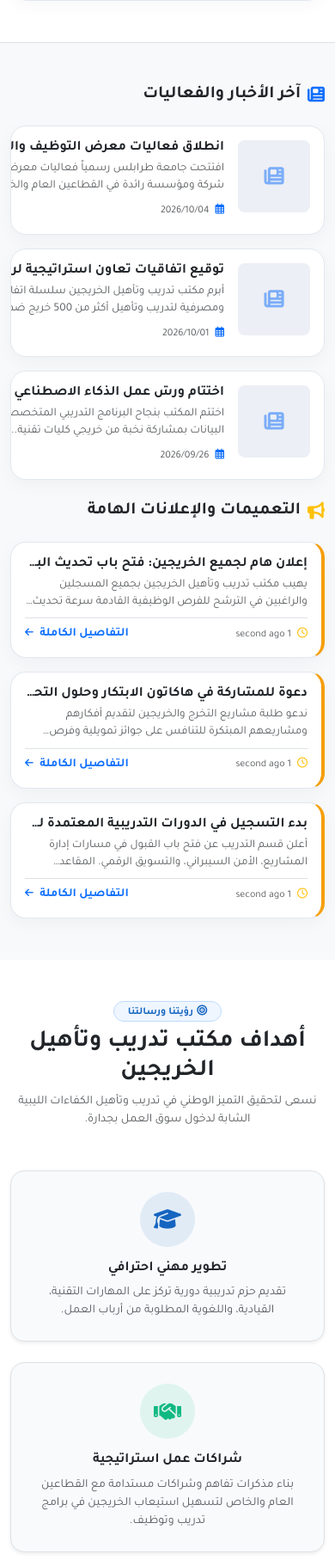
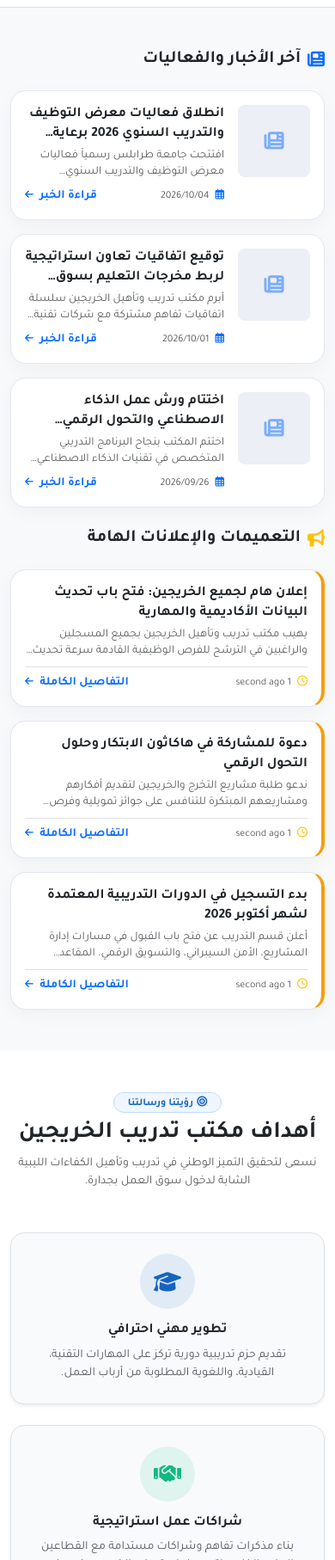
Before and after one commit to michelinehowes-cloud/GTS, a Laravel app: page / in a window 390 px wide. Shown: the part 4686-6500 px from the top of the page at 86% size. Run offline with Laravel 9, Linux system fonts and the light colour scheme; data comes from the database, SQL or seed files in the repository; tables that the repository leaves empty hold one stand-in row (values such as "Sample post"); parts of the project's set-up code (start-up, migrations or seed data) failed here and were passed over.

Commit message:
fix(mobile-ui): enhance responsive layout, topbar spacing, news cards, circular buttons, and update office title

```diff
--- a/resources/views/auth/company-register-success.blade.php
+++ b/resources/views/auth/company-register-success.blade.php
@@ -69,7 +69,7 @@
 
         <h3 class="fw-bold text-dark mb-2">تم استلام طلب تسجيل شركتكم بنجاح!</h3>
         <p class="text-muted mb-4" style="font-size: 1rem; line-height: 1.6;">
-            شكراً لاهتمامكم بالشراكة مع مكتب تدريب وتأهيل الخريجين بجامعة طرابلس. تم تسجيل بيانات شركتكم وحسابكم في المنظومة وهو قيد المراجعة حالياً.
+            شكراً لاهتمامكم بالشراكة مع مكتب تدريب الخريجين بجامعة طرابلس. تم تسجيل بيانات شركتكم وحسابكم في المنظومة وهو قيد المراجعة حالياً.
         </p>
 
         @if(session('company_name'))
--- a/resources/views/auth/company-register.blade.php
+++ b/resources/views/auth/company-register.blade.php
@@ -1,6 +1,6 @@
 @extends('layouts.guest')
 
-@section('title', 'تسجيل حساب شركة أو مؤسسة جديدة - مكتب تدريب وتأهيل الخريجين')
+@section('title', 'تسجيل حساب شركة أو مؤسسة جديدة - مكتب تدريب الخريجين')
 
 @push('styles')
 <style>
@@ -123,7 +123,7 @@
                      onerror="this.src='{{ asset('images/office-logo.png') }}'">
                 <div>
                     <div class="fw-bold fs-6 text-primary">جامعة طرابلس</div>
-                    <small class="text-muted">مكتب تدريب وتأهيل الخريجين</small>
+                    <small class="text-muted">مكتب تدريب الخريجين</small>
                 </div>
             </a>
             <a href="{{ route('home') }}" class="btn btn-outline-secondary btn-sm rounded-pill px-3">
@@ -139,7 +139,7 @@
                 </div>
                 <h3 class="fw-bold mb-2">طلب انضمام وتسجيل شركة / مؤسسة شريكة</h3>
                 <p class="mb-0 text-white-50" style="font-size:.95rem;max-width:650px;margin:0 auto;">
-                    انضم إلى شبكة شركاء مكتب تدريب وتأهيل الخريجين بجامعة طرابلس للإعلان عن الشواغر الوظيفية وبرامج التدريب الميداني والتعاون الأكاديمي.
+                    انضم إلى شبكة شركاء مكتب تدريب الخريجين بجامعة طرابلس للإعلان عن الشواغر الوظيفية وبرامج التدريب الميداني والتعاون الأكاديمي.
                 </p>
             </div>
 
--- a/resources/views/company/dashboard.blade.php
+++ b/resources/views/company/dashboard.blade.php
@@ -430,7 +430,7 @@
                     <ul class="text-muted small ps-3 mb-0" style="line-height: 1.8;">
                         <li>حدد المهارات التقنية والتخصص الأكاديمي المطلوب بدقة.</li>
                         <li>تابع حالة المرشحين بانتظام وحدّث حالتهم عبر نظام التوظيف (ATS).</li>
-                        <li>فريق مكتب تدريب وتأهيل الخريجين بجامعة طرابلس جاهز دائماً لتسهيل المقابلات والتنسيق الأكاديمي.</li>
+                        <li>فريق مكتب تدريب الخريجين بجامعة طرابلس جاهز دائماً لتسهيل المقابلات والتنسيق الأكاديمي.</li>
                     </ul>
                 </div>
             </div>
--- a/resources/views/graduate/id-card.blade.php
+++ b/resources/views/graduate/id-card.blade.php
@@ -8,7 +8,7 @@
     <!-- Unified Page Hero Banner -->
     <x-page-hero
         title="بطاقة الخريج الرقمية الذكية"
-        subtitle="الهوية الرسمية المعتمدة للخريج — صالحة للاستخدام في كافة الدورات التدريبية، معارض التوظيف، والمشاريع والفعاليات المعتمدة بمكتب تدريب وتأهيل الخريجين بجامعة طرابلس."
+        subtitle="الهوية الرسمية المعتمدة للخريج — صالحة للاستخدام في كافة الدورات التدريبية، معارض التوظيف، والمشاريع والفعاليات المعتمدة بمكتب تدريب الخريجين بجامعة طرابلس."
         icon="fas fa-id-badge"
         :breadcrumbs="[
             ['label' => 'منصة الخريجين', 'url' => route('graduate.dashboard')],
@@ -213,7 +213,7 @@
                 <!-- الجزء السفلي من البطاقة (Footer) -->
                 <div class="card-footer bg-light border-top text-center py-2.5">
                     <small class="text-muted fw-bold" style="font-size: 0.78rem;">
-                        <i class="fas fa-university me-1 text-primary"></i> مكتب تدريب وتأهيل الخريجين — جامعة طرابلس
+                        <i class="fas fa-university me-1 text-primary"></i> مكتب تدريب الخريجين — جامعة طرابلس
                     </small>
                 </div>
 
--- a/resources/views/graduate/public_profile.blade.php
+++ b/resources/views/graduate/public_profile.blade.php
@@ -62,7 +62,7 @@
 @push('styles')
 <style>
     /* =========================================================================
-       هوية المنظومة الموحدة — مكتب تدريب وتأهيل الخريجين بجامعة طرابلس
+       هوية المنظومة الموحدة — مكتب تدريب الخريجين بجامعة طرابلس
        ========================================================================= */
     :root {
         --bento-primary: #0d3882;
@@ -451,7 +451,7 @@
                             <!-- شعار وهوية المنظومة المعتمدة -->
                             <span class="system-hero-badge">
                                 <img src="{{ asset('storage/logo.jpg') }}" onerror="this.src='{{ asset('images/logo.jpg') }}'" class="rounded-circle" style="width: 20px; height: 20px; object-fit: cover;">
-                                <span>{{ $university }} — مكتب تدريب وتأهيل الخريجين</span>
+                                <span>{{ $university }} — مكتب تدريب الخريجين</span>
                             </span>
                         </div>
 
--- a/resources/views/job-fair/admin/visitors.blade.php
+++ b/resources/views/job-fair/admin/visitors.blade.php
@@ -564,7 +564,7 @@
         </div>
 
         <h2 style="font-size: 26pt; color: #045db0; font-weight: 800; margin-bottom: 10px;">{{ $fair->title }}</h2>
-        <h4 style="font-size: 16pt; color: #555; margin-bottom: 25px;">جامعة طرابلس — مكتب تدريب وتأهيل الخريجين</h4>
+        <h4 style="font-size: 16pt; color: #555; margin-bottom: 25px;">جامعة طرابلس — مكتب تدريب الخريجين</h4>
 
         <div style="background: #f8fafc; border: 2px dashed #045db0; border-radius: 20px; padding: 25px; display: inline-block; margin-bottom: 25px;">
             <div id="gatePosterQrContainer"></div>
--- a/resources/views/job-fair/program.blade.php
+++ b/resources/views/job-fair/program.blade.php
@@ -1242,7 +1242,7 @@
                 </div>
                 <div class="cs-track-text">
                     <h4>شهادات حضور معتمدة</h4>
-                    <p>شهادات معتمدة صادرة من مكتب تدريب وتأهيل الخريجين</p>
+                    <p>شهادات معتمدة صادرة من مكتب تدريب الخريجين</p>
                 </div>
             </div>
         </div>
--- a/resources/views/job-fair/public.blade.php
+++ b/resources/views/job-fair/public.blade.php
@@ -1817,7 +1817,7 @@
         <div class="row pb-4">
             <div class="col-12 text-center">
                 <div class="d-flex justify-content-center align-items-center flex-wrap gap-4 gap-md-5 mt-2">
-                    <img src="{{ asset('images/logo.jpg') }}" alt="مكتب تدريب وتأهيل الخريجين — جامعة طرابلس" class="hero-strip-logo hero-strip-logo-office" title="مكتب تدريب وتأهيل الخريجين — جامعة طرابلس" onerror="this.src='{{ asset('images/uni_logo_white.png') }}'">
+                    <img src="{{ asset('images/logo.jpg') }}" alt="مكتب تدريب الخريجين — جامعة طرابلس" class="hero-strip-logo hero-strip-logo-office" title="مكتب تدريب الخريجين — جامعة طرابلس" onerror="this.src='{{ asset('images/uni_logo_white.png') }}'">
                     <div class="hero-strip-divider"></div>
                     <img src="{{ asset('images/wahaexpo_horizontal_white.png') }}" alt="شركة الواحة لتنظيم المعارض والمؤتمرات" class="hero-strip-logo" title="شركة الواحة لتنظيم المعارض والمؤتمرات — الراعي الاستراتيجي" onerror="this.src='{{ asset('images/wahaexpo_horizontal_gold.png') }}'">
                 </div>
@@ -2386,7 +2386,7 @@
                         <img src="{{ asset('images/job_fair_logo_white.png') }}" alt="معرض التوظيف" style="height: 44px; width: auto; max-width: 130px; object-fit: contain;">
                     @endif
                     <div style="width: 1px; height: 32px; background: rgba(255,255,255,0.2);"></div>
-                    <img src="{{ asset('images/office_logo_white.png') }}" alt="مكتب تدريب وتأهيل الخريجين بجامعة طرابلس" style="height: 44px; width: auto; max-width: 130px; object-fit: contain;" onerror="this.src='{{ asset('images/logo.jpg') }}'">
+                    <img src="{{ asset('images/office_logo_white.png') }}" alt="مكتب تدريب الخريجين بجامعة طرابلس" style="height: 44px; width: auto; max-width: 130px; object-fit: contain;" onerror="this.src='{{ asset('images/logo.jpg') }}'">
                     <div style="width: 1px; height: 32px; background: rgba(255,255,255,0.2);"></div>
                     <div class="bg-white px-2 py-1 rounded-2 shadow-sm d-flex align-items-center" style="height: 44px;" title="تنظيم: شركة الواحة للمعارض">
                         <img src="{{ asset('images/wahaexpo_logo.png') }}" alt="شركة الواحة لتنظيم المعارض والمؤتمرات" style="height: 36px; width: auto; max-width: 110px; object-fit: contain;">
--- a/resources/views/job-fair/ticket-print.blade.php
+++ b/resources/views/job-fair/ticket-print.blade.php
@@ -271,7 +271,7 @@
                 <img src="{{ asset('storage/logo.jpg') }}" alt="شعار مكتب الخريجين" style="height: 48px; width: auto;" onerror="this.src='{{ asset('images/logo.jpg') }}'">
             </div>
             <div class="ticket-event-name">{{ $registration->jobFair->title }}</div>
-            <div class="ticket-university">مكتب تدريب وتأهيل الخريجين</div>
+            <div class="ticket-university">مكتب تدريب الخريجين</div>
             <div class="mt-2" style="font-size: 0.85rem; color: rgba(255,255,255,0.9)">
                 @if($registration->jobFair->event_date)
                     <i class="fas fa-calendar ms-1 text-warning"></i>{{ $registration->jobFair->event_date->format('d/m/Y') }}
--- a/resources/views/job-fair/ticket.blade.php
+++ b/resources/views/job-fair/ticket.blade.php
@@ -272,7 +272,7 @@
                 <img src="{{ asset('images/office_logo_white.png') }}" alt="مكتب تدريب الخريجين بجامعة طرابلس" style="height: 48px; width: auto;" onerror="this.src='{{ asset('images/logo.jpg') }}'">
             </div>
             <div class="ticket-event-name">{{ $registration->jobFair->title }}</div>
-            <div class="ticket-university">مكتب تدريب وتأهيل الخريجين</div>
+            <div class="ticket-university">مكتب تدريب الخريجين</div>
             <div class="mt-2" style="font-size: 0.85rem; color: rgba(255,255,255,0.9)">
                 @if($registration->jobFair->event_date)
                     <i class="fas fa-calendar ms-1 text-warning"></i>{{ $registration->jobFair->event_date->format('d/m/Y') }}
--- a/resources/views/job-fair/visitor-ticket.blade.php
+++ b/resources/views/job-fair/visitor-ticket.blade.php
@@ -322,11 +322,11 @@
         <div class="ticket-header">
             <div class="d-flex justify-content-center align-items-center gap-3 mb-2 ticket-logo flex-wrap">
                 <img src="{{ $fair->white_logo_url }}" alt="{{ $fair->title }}" style="height: 48px; width: auto; max-width: 140px; object-fit: contain;" onerror="this.onerror=null;this.src='{{ asset('images/job_fair_logo_white.png') }}';">
-                <img src="{{ asset('images/office_logo_white.png') }}" alt="مكتب تدريب وتأهيل الخريجين بجامعة طرابلس" style="height: 48px; width: auto;" onerror="this.src='{{ asset('images/logo.jpg') }}'">
+                <img src="{{ asset('images/office_logo_white.png') }}" alt="مكتب تدريب الخريجين بجامعة طرابلس" style="height: 48px; width: auto;" onerror="this.src='{{ asset('images/logo.jpg') }}'">
             </div>
 
             <div class="ticket-event-name">{{ $fair->title ?? 'ملتقى ومعرض التوظيف السنوي' }}</div>
-            <div class="ticket-university">مكتب تدريب وتأهيل الخريجين</div>
+            <div class="ticket-university">مكتب تدريب الخريجين</div>
 
             <div class="mt-2" style="font-size: 0.85rem; color: rgba(255,255,255,0.9)">
                 @if($fair->event_date)
--- a/resources/views/layouts/guest.blade.php
+++ b/resources/views/layouts/guest.blade.php
@@ -70,7 +70,7 @@
                 <img src="{{ asset('storage/logo.jpg') }}" alt="شعار جامعة طرابلس" class="rounded-circle shadow-sm" style="width: 44px; height: 44px; object-fit: cover;" onerror="this.src='{{ asset('images/logo.jpg') }}'">
                 <div>
                     <h6 class="mb-0 fw-bold" style="color: var(--primary-navy); font-size: 1.05rem;">جامعة طرابلس</h6>
-                    <small class="text-muted" style="font-size: 0.75rem;">مكتب تدريب وتأهيل الخريجين</small>
+                    <small class="text-muted" style="font-size: 0.75rem;">مكتب تدريب الخريجين</small>
                 </div>
             </a>
 
--- a/resources/views/welcome.blade.php
+++ b/resources/views/welcome.blade.php
@@ -4,7 +4,7 @@
 <head>
     <meta charset="UTF-8">
     <meta name="viewport" content="width=device-width, initial-scale=1.0">
-    <title>مكتب تدريب وتأهيل الخريجين - جامعة طرابلس</title>
+    <title>مكتب تدريب الخريجين - جامعة طرابلس</title>
 
     <!-- CSS Dependencies -->
     <link href="https://cdn.jsdelivr.net/npm/bootstrap@5.3.0/dist/css/bootstrap.rtl.min.css" rel="stylesheet">
@@ -755,7 +755,7 @@
 
         @media (max-width: 768px) {
             .hero-section {
-                padding: 70px 0 100px;
+                padding: 115px 0 90px;
             }
             .job-fair-spotlight {
                 padding: 2rem 1.5rem;
@@ -768,6 +768,12 @@
             }
             .reg-step-label {
                 font-size: 0.75rem;
+            }
+        }
+
+        @media (max-width: 480px) {
+            .hero-section {
+                padding: 110px 0 80px;
             }
         }
     </style>
@@ -878,7 +884,7 @@
         <div class="container">
             <div class="d-inline-flex align-items-center gap-2 px-3 py-1.5 rounded-pill mb-4" style="background: rgba(255, 255, 255, 0.18); border: 1px solid rgba(255, 255, 255, 0.32); backdrop-filter: blur(8px);">
                 <i class="fas fa-university text-warning"></i>
-                <span class="fw-bold" style="font-size: 0.85rem;">جامعة طرابلس — المنصة المركزية لتدريب وتأهيل الخريجين</span>
+                <span class="fw-bold" style="font-size: 0.85rem;">جامعة طرابلس — المنصة لتدريب وتأهيل الخريجين</span>
             </div>
 
             <div class="mb-4" data-aos="zoom-in">
@@ -886,7 +892,7 @@
             </div>
 
             <h1 class="display-4 fw-bolder mb-3 text-white" data-aos="fade-up" data-aos-delay="150" style="letter-spacing: -0.5px;">
-                مكتب تدريب وتأهيل الخريجين
+                مكتب تدريب الخريجين
             </h1>
 
             <p class="lead text-white-50 mx-auto mb-4 px-3" style="max-width: 720px; font-size: 1.15rem; line-height: 1.8;" data-aos="fade-up" data-aos-delay="250">
@@ -1251,15 +1257,15 @@
                                             <div class="bento-news-card p-3 p-md-4 transition-all" style="transition: transform 0.2s ease, box-shadow 0.2s ease;">
                                                 <div class="d-flex gap-3 align-items-start">
                                                     @if($news->thumbnail_url)
-                                                        <img src="{{ $news->thumbnail_url }}" class="rounded-3 flex-shrink-0 object-fit-cover" alt="{{ $news->title }}" style="width: 84px; height: 84px;">
+                                                        <img src="{{ $news->thumbnail_url }}" class="rounded-3 flex-shrink-0 object-fit-cover" alt="" style="width: 84px; height: 84px;" onerror="this.onerror=null; this.parentElement.innerHTML='<div class=\'rounded-3 flex-shrink-0 d-flex align-items-center justify-content-center text-primary\' style=\'width: 84px; height: 84px; background: rgba(13, 56, 130, 0.08);\'><i class=\'fas fa-newspaper fs-3 opacity-50\'></i></div>';">
                                                     @else
                                                         <div class="rounded-3 flex-shrink-0 d-flex align-items-center justify-content-center text-primary" style="width: 84px; height: 84px; background: rgba(13, 56, 130, 0.08);">
                                                             <i class="fas fa-newspaper fs-3 opacity-50"></i>
                                                         </div>
                                                     @endif
-                                                    <div class="flex-grow-1">
-                                                        <h6 class="fw-bold text-dark mb-1 fs-6 text-truncate" title="{{ $news->title }}">{{ $news->title }}</h6>
-                                                        <p class="text-muted small mb-2" style="font-size: 0.84rem; display: -webkit-box; -webkit-line-clamp: 2; -webkit-box-orient: vertical; overflow: hidden;">
+                                                    <div class="flex-grow-1" style="min-width: 0;">
+                                                        <h6 class="fw-bold text-dark mb-1 fs-6" style="display: -webkit-box; -webkit-line-clamp: 2; -webkit-box-orient: vertical; overflow: hidden; line-height: 1.45;" title="{{ $news->title }}">{{ $news->title }}</h6>
+                                                        <p class="text-muted small mb-2" style="font-size: 0.84rem; display: -webkit-box; -webkit-line-clamp: 2; -webkit-box-orient: vertical; overflow: hidden; line-height: 1.4;">
                                                             {{ $news->excerpt }}
                                                         </p>
                                                         <div class="d-flex justify-content-between align-items-center">
@@ -1295,8 +1301,8 @@
                                     <div class="col-12">
                                         <a href="{{ route('public.announcements.show', $announcement) }}" class="text-decoration-none d-block">
                                             <div class="bento-news-card p-3 p-md-4 transition-all" style="border-right: 4px solid var(--gold-accent); transition: transform 0.2s ease, box-shadow 0.2s ease;">
-                                                <h6 class="fw-bold text-dark mb-1 fs-6 text-truncate" title="{{ $announcement->title }}">{{ $announcement->title }}</h6>
-                                                <p class="text-muted small mb-2" style="font-size: 0.84rem; display: -webkit-box; -webkit-line-clamp: 2; -webkit-box-orient: vertical; overflow: hidden;">
+                                                <h6 class="fw-bold text-dark mb-1 fs-6" style="display: -webkit-box; -webkit-line-clamp: 2; -webkit-box-orient: vertical; overflow: hidden; line-height: 1.45;" title="{{ $announcement->title }}">{{ $announcement->title }}</h6>
+                                                <p class="text-muted small mb-2" style="font-size: 0.84rem; display: -webkit-box; -webkit-line-clamp: 2; -webkit-box-orient: vertical; overflow: hidden; line-height: 1.4;">
                                                     {{ $announcement->excerpt }}
                                                 </p>
                                                 <div class="d-flex justify-content-between align-items-center pt-2 border-top">
@@ -1327,7 +1333,7 @@
                 <span class="badge rounded-pill px-3 py-1.5 small fw-bold mb-2" style="background: #eff6ff; color: #1565c0; border: 1px solid #bfdbfe;">
                     <i class="fas fa-bullseye me-1"></i>رؤيتنا ورسالتنا
                 </span>
-                <h2 class="display-6 fw-bold text-dark mb-2">أهداف مكتب تدريب وتأهيل الخريجين</h2>
+                <h2 class="display-6 fw-bold text-dark mb-2">أهداف مكتب تدريب الخريجين</h2>
                 <p class="text-muted small mx-auto" style="max-width: 600px;">نسعى لتحقيق التميز الوطني في تدريب وتأهيل الكفاءات الليبية الشابة لدخول سوق العمل بجدارة.</p>
             </div>
 
@@ -1377,7 +1383,7 @@
                         </div>
                         <div>
                             <h5 class="text-white fw-bold mb-0 fs-6">جامعة طرابلس</h5>
-                            <small class="text-white-50" style="font-size: 0.78rem;">مكتب تدريب وتأهيل الخريجين</small>
+                            <small class="text-white-50" style="font-size: 0.78rem;">مكتب تدريب الخريجين</small>
                         </div>
                     </div>
                     <p class="text-white-50 small mb-3" style="line-height: 1.8;">
@@ -1451,7 +1457,7 @@
             </div>
 
             <div class="border-top border-secondary pt-4 mt-2 text-center text-white-50 small d-flex justify-content-between align-items-center flex-wrap gap-2">
-                <span>© {{ date('Y') }} جامعة طرابلس — جميع الحقوق محفوظة لمكتب تدريب وتأهيل الخريجين.</span>
+                <span>© {{ date('Y') }} جامعة طرابلس — جميع الحقوق محفوظة لمكتب تدريب الخريجين.</span>
                 <span class="text-warning">منصة الخريجين وسوق العمل</span>
             </div>
         </div>
@@ -1465,7 +1471,7 @@
                     <button type="button" class="btn-close btn-close-white position-absolute top-0 start-0 m-3 shadow-none" data-bs-dismiss="modal" aria-label="إغلاق"></button>
                     <img src="{{ asset('images/logo.jpg') }}" alt="شعار الجامعة" class="modal-login-logo d-block" onerror="this.onerror=null;">
                     <h4 class="fw-bold mb-1" id="loginModalLabel">تسجيل الدخول</h4>
-                    <p class="mb-0 text-white-50 small">مكتب تدريب وتأهيل الخريجين — جامعة طرابلس</p>
+                    <p class="mb-0 text-white-50 small">مكتب تدريب الخريجين — جامعة طرابلس</p>
                 </div>
                 <div class="modal-login-body">
                     @if(session('success'))
```
Also changed, not shown: resources/views/layouts/app.blade.php (+22 -1 lines), resources/views/partnership/companies/index.blade.php (+5 -5 lines).
